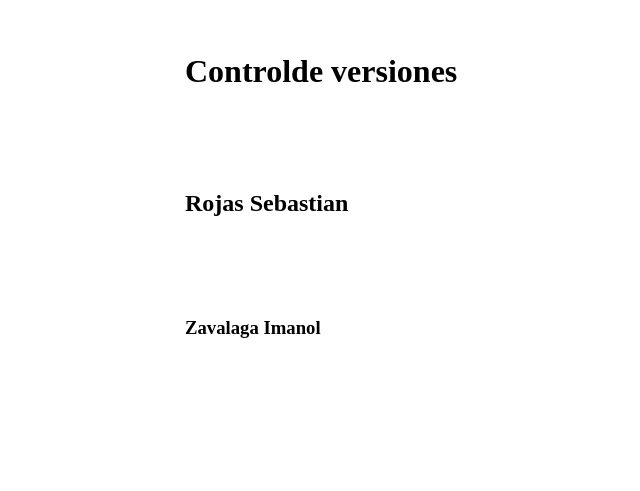
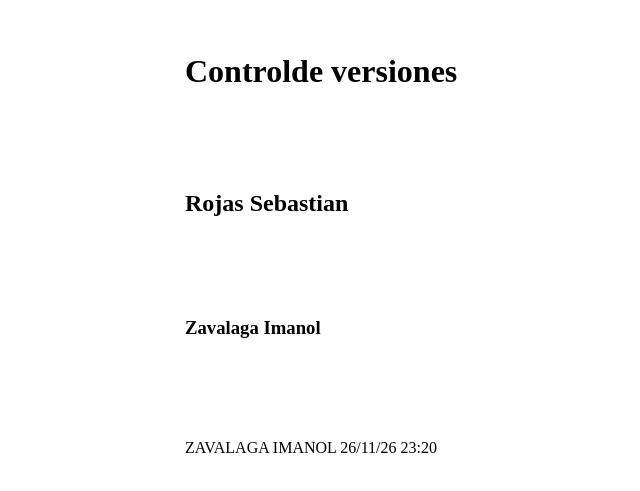
Before and after one commit to EnzoVargaSa/TP_SO_I4_EquipoX, a plain HTML site: page index.html in a window 1280 px wide. Shown: the part 147-638 px from the top of the page, without its empty margins (115-755 px from the left). Drawn offline with Linux system fonts and the light colour scheme.

Commit message:
AGREGAR NAME APELLIDO

```diff
--- a/index.html
+++ b/index.html
@@ -10,5 +10,6 @@
         <h1>Controlde versiones</h1>
         <h2>Rojas Sebastian</h2>
         <h3>Zavalaga Imanol</h3>
+        <p>ZAVALAGA IMANOL 26/11/26 23:20</p>
     </body>
 </html>
```
